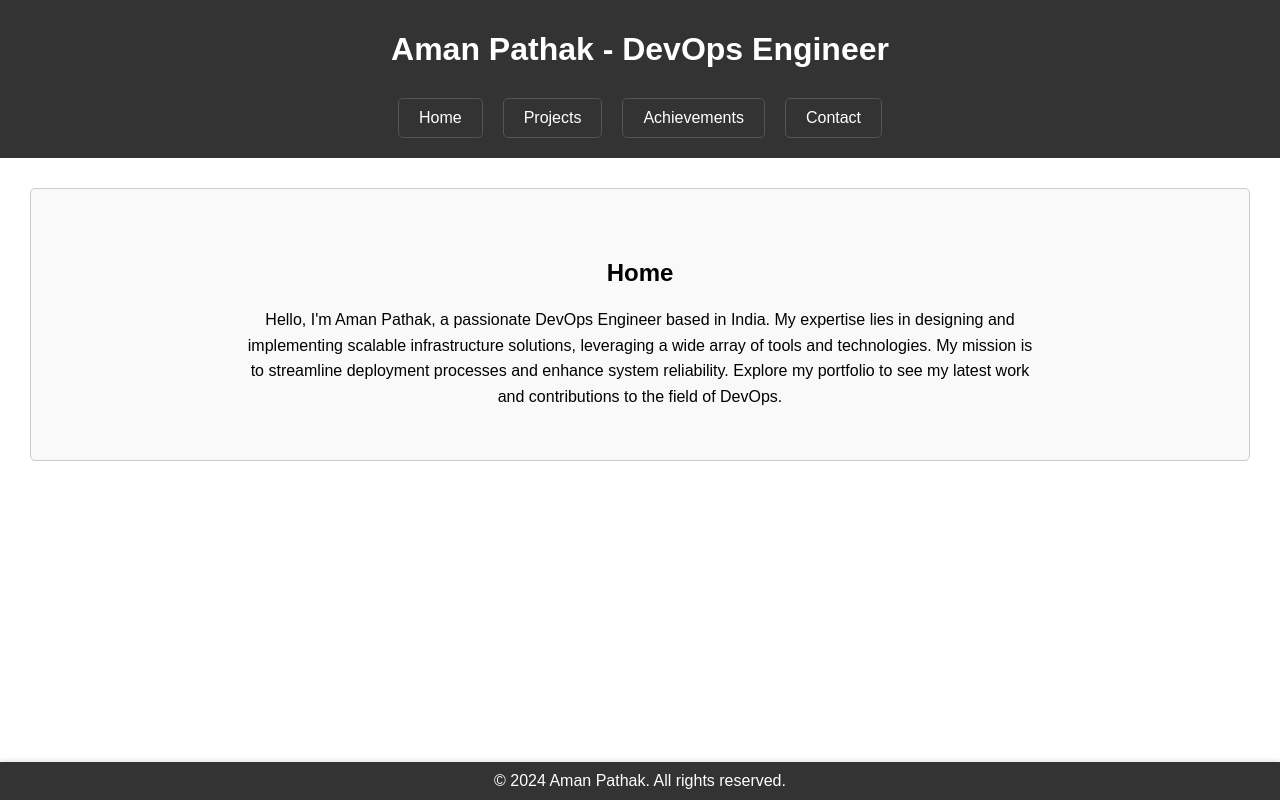
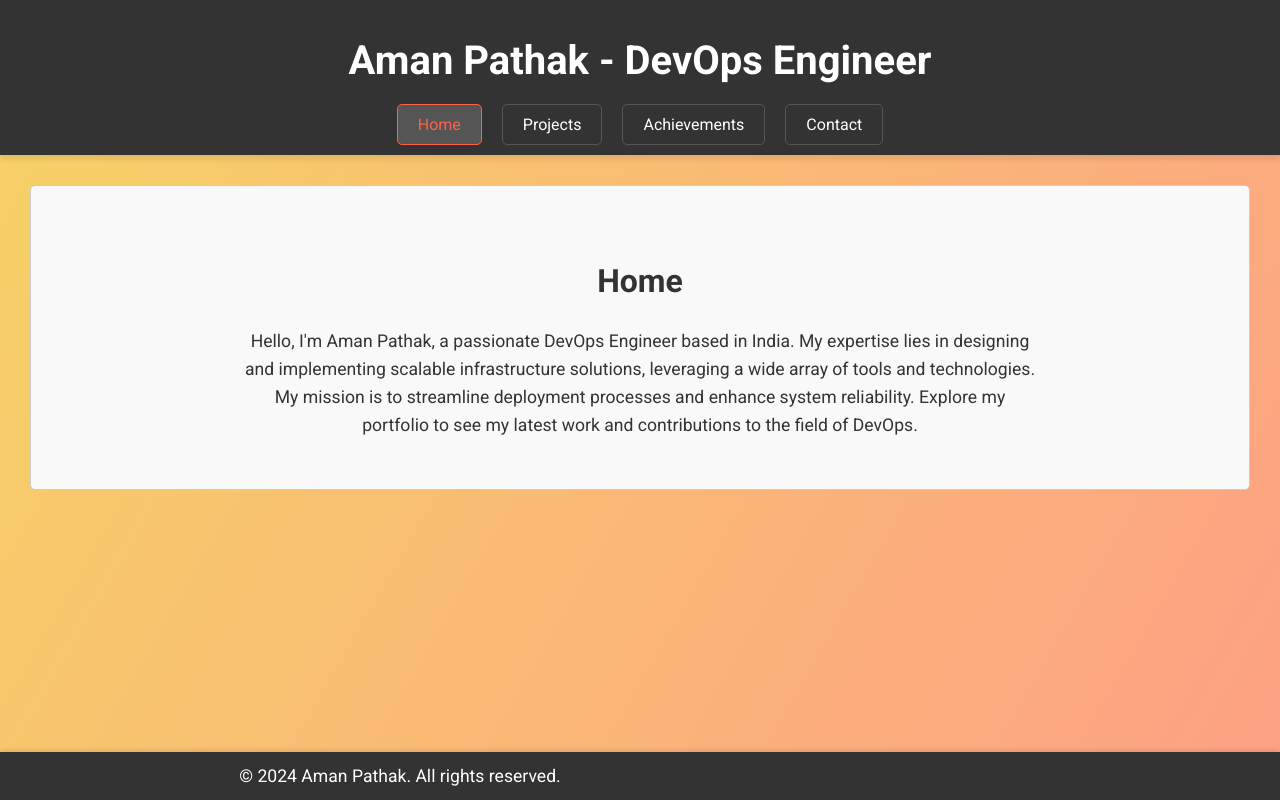
Before and after one commit to shubham9511s/go-portfolio-project, a plain HTML site: page static/index.html in a window 1280 px wide. Drawn offline with Linux system fonts and the light colour scheme; a script that the page names is missing.

Commit message:
Added new features, animations v1.1.0

```diff
--- a/static/css/style.css
+++ b/static/css/style.css
@@ -2,12 +2,16 @@
 html, body {
     height: 100%;
     margin: 0;
-    font-family: Arial, sans-serif;
+    font-family: 'Roboto', sans-serif;
+    transition: all 0.3s ease-in-out;
 }
 
 body {
     display: flex;
     flex-direction: column;
+    background: linear-gradient(120deg, #f6d365 0%, #fda085 100%);
+    color: #333;
+    transition: background 0.3s ease-in-out, color 0.3s ease-in-out;
 }
 
 /* Header Styles */
@@ -16,12 +20,14 @@ header {
     color: white;
     padding: 10px 0;
     text-align: center;
+    box-shadow: 0 4px 6px rgba(0, 0, 0, 0.1);
     animation: slide-down 1s ease-out;
+    transition: background-color 0.3s ease-in-out, box-shadow 0.3s ease-in-out;
 }
 
 header nav {
     background-color: #333;
-    padding: 10px;
+    transition: background-color 0.3s ease-in-out;
 }
 
 header nav ul {
@@ -30,58 +36,74 @@ header nav ul {
     padding: 0;
     display: flex;
     justify-content: center;
+    transition: all 0.3s ease-in-out;
 }
 
 header nav ul li {
     margin: 0 10px;
+    transition: margin 0.3s ease-in-out;
 }
 
 header nav ul li a {
-    display: block; /* Makes the link fill the li element */
+    display: block;
     color: white;
     text-decoration: none;
-    padding: 10px 20px; /* Adds padding to create the box effect */
-    border: 1px solid #555; /* Border around the box */
-    border-radius: 5px; /* Rounded corners for the box */
+    padding: 10px 20px;
+    border: 1px solid #555;
+    border-radius: 5px;
     transition: background-color 0.3s, color 0.3s, border-color 0.3s;
 }
 
 header nav ul li a:hover,
 header nav ul li a.active {
-    background-color: #555; /* Darker background on hover/active */
-    color: #ff6347; /* Highlight text color */
-    border-color: #ff6347; /* Border color change on hover/active */
+    background-color: #555;
+    color: #ff6347;
+    border-color: #ff6347;
 }
 
 /* Main Content Styles */
 main {
     flex: 1;
     padding: 20px;
+    animation: fade-in 1s ease-in-out;
+    transition: padding 0.3s ease-in-out;
 }
 
 section {
     padding: 50px;
     text-align: center;
-    display: none; /* Hidden by default */
-    border: 1px solid #ccc; /* Added border */
-    border-radius: 5px; /* Rounded corners */
-    margin: 10px; /* Margin around sections */
-    background-color: #f9f9f9; /* Light background color */
+    display: none;
+    border: 1px solid #ccc;
+    border-radius: 5px;
+    margin: 10px;
+    background-color: #f9f9f9;
+    animation: fade-in 1s ease-in-out;
+    transition: background-color 0.3s ease-in-out, border-color 0.3s ease-in-out, padding 0.3s ease-in-out;
 }
 
 section.active {
-    display: block; /* Visible when active */
+    display: block;
 }
 
 h1 {
     margin-bottom: 20px;
+    font-size: 2.5em;
+    animation: bounce-in 1s ease-in-out;
+    transition: font-size 0.3s ease-in-out, margin-bottom 0.3s ease-in-out;
+}
+
+h2 {
     font-size: 2em;
+    animation: zoom-in 0.5s ease-in-out;
+    transition: font-size 0.3s ease-in-out;
 }
 
 p {
     margin: 0 auto;
     max-width: 800px;
     line-height: 1.6;
+    font-size: 1.1em;
+    transition: all 0.3s ease-in-out;
 }
 
 /* Projects Section Styles */
@@ -90,24 +112,54 @@ p {
     flex-wrap: wrap;
     justify-content: space-around;
     animation: fade-in 1s ease-in-out;
+    transition: justify-content 0.3s ease-in-out;
 }
 
 .project {
     border: 1px solid #ccc;
-    border-radius: 5px;
-    padding: 10px;
+    border-radius: 10px;
+    padding: 20px;
     margin: 10px;
     width: calc(33% - 40px);
-    transition: transform 0.3s;
-    animation: zoom-in 0.5s ease;
+    transition: transform 0.3s, box-shadow 0.3s, background-color 0.3s, border-color 0.3s;
+    animation: slide-up 0.5s ease;
+    background: #fff;
+    box-shadow: 0 4px 8px rgba(0, 0, 0, 0.1);
 }
 
 .project:hover {
     transform: scale(1.05);
+    box-shadow: 0 8px 16px rgba(0, 0, 0, 0.2);
+    background-color: #f0f0f0;
+    border-color: #bbb;
 }
 
 .project h3 {
     margin-top: 0;
+    animation: slide-right 0.5s ease-in-out;
+    transition: margin-top 0.3s ease-in-out;
+}
+
+.project p {
+    font-size: 0.9em;
+    color: #666;
+    animation: slide-right 0.6s ease-in-out;
+    transition: font-size 0.3s ease-in-out, color 0.3s ease-in-out;
+}
+
+.project a {
+    display: inline-block;
+    margin-top: 10px;
+    padding: 8px 15px;
+    background-color: #ff6347;
+    color: white;
+    text-decoration: none;
+    border-radius: 5px;
+    transition: background-color 0.3s;
+}
+
+.project a:hover {
+    background-color: #ff4500;
 }
 
 /* Footer Styles */
@@ -121,10 +173,12 @@ footer {
     width: 100%;
     box-shadow: 0 -2px 4px rgba(0, 0, 0, 0.1);
     animation: slide-up 1s ease-out;
+    transition: background-color 0.3s ease-in-out, box-shadow 0.3s ease-in-out;
 }
 
 footer p {
     margin: 0;
+    transition: margin 0.3s ease-in-out;
 }
 
 /* Badge Styles */
@@ -132,10 +186,13 @@ footer p {
     display: flex;
     justify-content: center;
     flex-wrap: wrap;
+    animation: fade-in 1s ease-in-out;
+    transition: flex-wrap 0.3s ease-in-out, justify-content 0.3s ease-in-out;
 }
 
 .badges div {
     margin: 10px;
+    transition: margin 0.3s ease-in-out;
 }
 
 /* Keyframes */
@@ -174,3 +231,40 @@ footer p {
         transform: scale(1);
     }
 }
+
+@keyframes bounce-in {
+    0% {
+        transform: scale(0.5);
+        opacity: 0.5;
+    }
+    50% {
+        transform: scale(1.1);
+        opacity: 1;
+    }
+    100% {
+        transform: scale(1);
+    }
+}
+
+@keyframes slide-right {
+    from {
+        transform: translateX(-100%);
+    }
+    to {
+        transform: translateX(0);
+    }
+}
+
+/* Additional Animations */
+@keyframes hover-bounce {
+    0%, 100% {
+        transform: translateY(0);
+    }
+    50% {
+        transform: translateY(-5px);
+    }
+}
+
+.project:hover {
+    animation: hover-bounce 0.5s ease;
+}
--- a/static/index.html
+++ b/static/index.html
@@ -5,16 +5,17 @@
     <meta name="viewport" content="width=device-width, initial-scale=1.0">
     <title>Aman Pathak - DevOps Engineer Portfolio</title>
     <link rel="stylesheet" href="css/style.css">
+    <link href="https://fonts.googleapis.com/css2?family=Roboto:wght@400;700&display=swap" rel="stylesheet">
 </head>
 <body>
     <header>
         <h1>Aman Pathak - DevOps Engineer</h1>
         <nav>
             <ul>
-                <li><a href="#home" onclick="showSection('home')">Home</a></li>
-                <li><a href="#projects" onclick="showSection('projects')">Projects</a></li>
-                <li><a href="#achievements" onclick="showSection('achievements')">Achievements</a></li>
-                <li><a href="#contact" onclick="showSection('contact')">Contact</a></li>
+                <li><a href="#home" onclick="showSection('home')" class="nav-link">Home</a></li>
+                <li><a href="#projects" onclick="showSection('projects')" class="nav-link">Projects</a></li>
+                <li><a href="#achievements" onclick="showSection('achievements')" class="nav-link">Achievements</a></li>
+                <li><a href="#contact" onclick="showSection('contact')" class="nav-link">Contact</a></li>
             </ul>
         </nav>
     </header>
@@ -135,7 +136,7 @@
         </section>
     </main>
     <footer>
-        <p><center>&copy; 2024 Aman Pathak. All rights reserved.</center></p>
+        <p>&copy; 2024 Aman Pathak. All rights reserved.</p>
     </footer>
     <script src="js/script.js"></script>
 </body>
--- a/static/js/script.js
+++ b/static/js/script.js
@@ -1,23 +1,22 @@
+// script.js
+
 function showSection(sectionId) {
   const sections = document.querySelectorAll('section');
-  const navLinks = document.querySelectorAll('nav ul li a');
   sections.forEach(section => {
       section.classList.remove('active');
   });
+
   document.getElementById(sectionId).classList.add('active');
 
+  const navLinks = document.querySelectorAll('.nav-link');
   navLinks.forEach(link => {
       link.classList.remove('active');
-      if (link.getAttribute('href') === `#${sectionId}`) {
-          link.classList.add('active');
-      }
   });
+
+  document.querySelector(`a[href="#${sectionId}"]`).classList.add('active');
 }
 
-// Show the section based on the hash in the URL when the page loads
-document.addEventListener('DOMContentLoaded', (event) => {
-  if (window.location.hash) {
-      const sectionId = window.location.hash.substring(1);
-      showSection(sectionId);
-  }
+// Show the home section by default
+document.addEventListener('DOMContentLoaded', () => {
+  showSection('home');
 });
```
